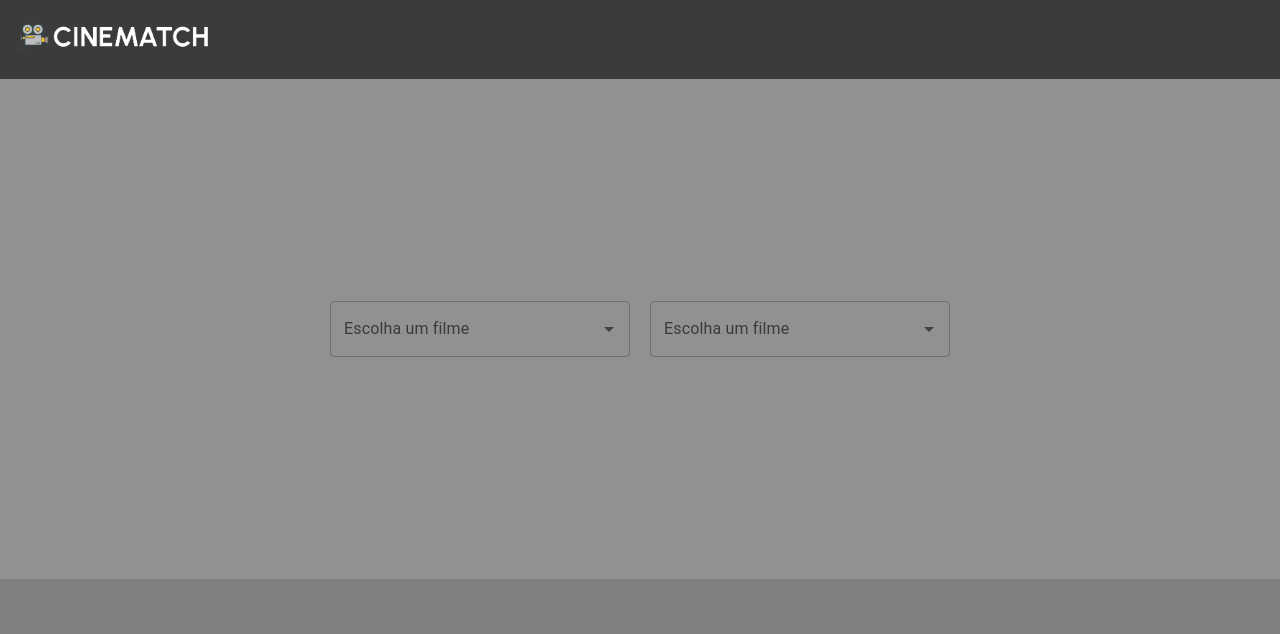
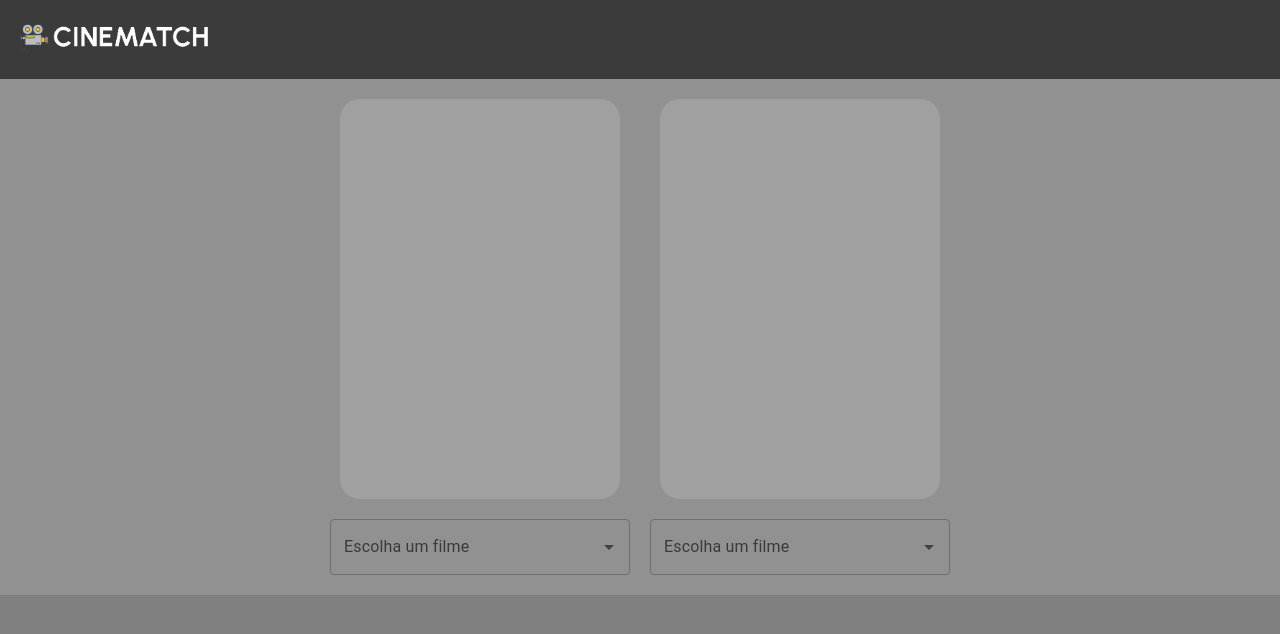
Before and after one commit to brendongit/cinematch, a React (Vite) app: page / in a window 1280 px wide. Shown: the top 634 px of the page. Built offline with nearby package versions, Linux system fonts and the light colour scheme; no server answers.

Commit message:
style: movie preview

```diff
--- a/src/components/MovieAutocomplete/index.tsx
+++ b/src/components/MovieAutocomplete/index.tsx
@@ -34,9 +34,10 @@ export function MovieAutocomplete({
         flexDirection: 'column',
       }}
     >
-      {selectedMovie && (
-        <MoviePreview posterPath={selectedMovie?.poster_path} />
-      )}
+      <MoviePreview
+        selectedMovie={selectedMovie}
+        posterPath={selectedMovie?.poster_path}
+      />
       <Autocomplete
         options={options}
         getOptionLabel={(option) => option.label}
--- a/src/components/MoviePreview/index.tsx
+++ b/src/components/MoviePreview/index.tsx
@@ -2,8 +2,13 @@ import { Box } from '@mui/material';
 
 interface MoviePreviewProps {
   posterPath?: string;
+  selectedMovie?: {
+    label: string;
+    coverImage: string;
+    poster_path: string;
+  } | null;
 }
-export function MoviePreview({ posterPath }: MoviePreviewProps) {
+export function MoviePreview({ posterPath, selectedMovie }: MoviePreviewProps) {
   return (
     <Box
       style={{
@@ -18,11 +23,13 @@ export function MoviePreview({ posterPath }: MoviePreviewProps) {
         overflow: 'hidden',
       }}
     >
-      <img
-        style={{ width: '100%', height: '100%', objectFit: 'cover' }}
-        src={posterPath}
-        alt='poster'
-      />
+      {!selectedMovie && posterPath && (
+        <img
+          style={{ width: '100%', height: '100%', objectFit: 'cover' }}
+          src={posterPath}
+          alt='poster'
+        />
+      )}
     </Box>
   );
 }
```
